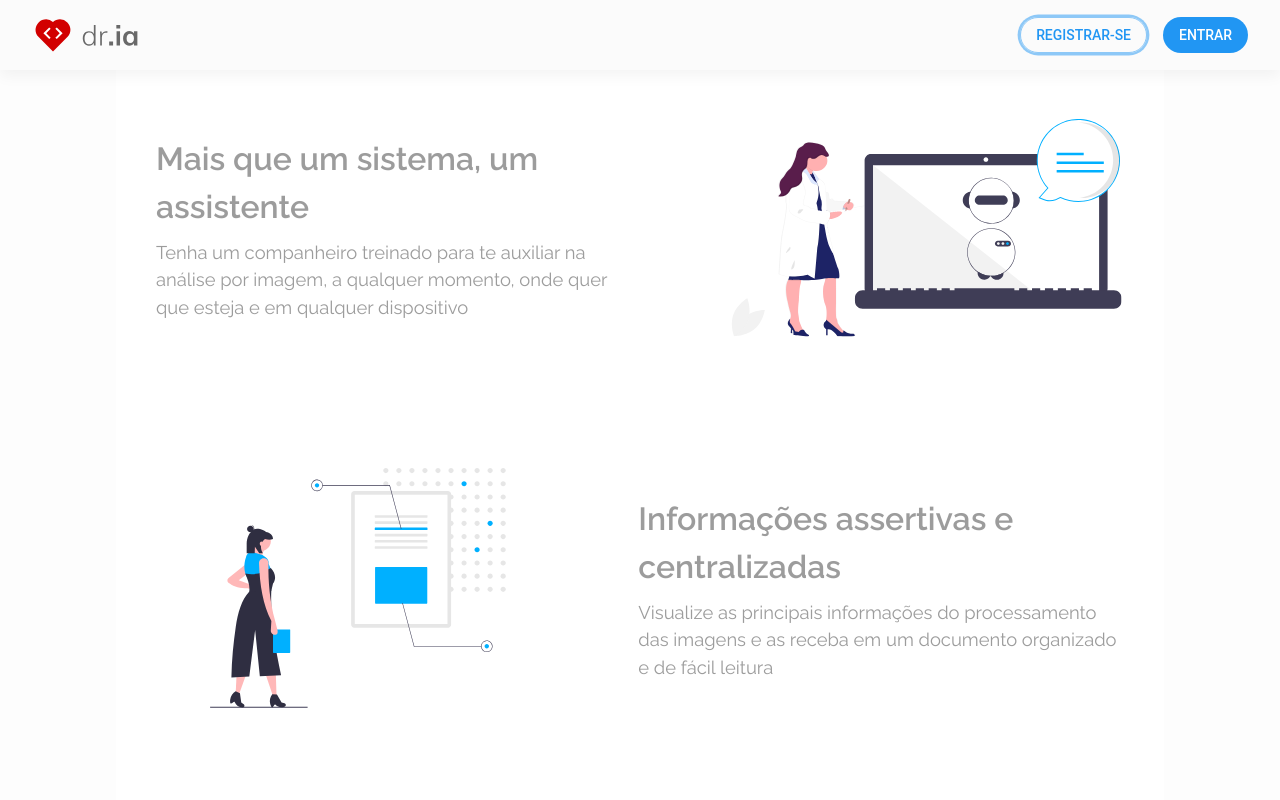
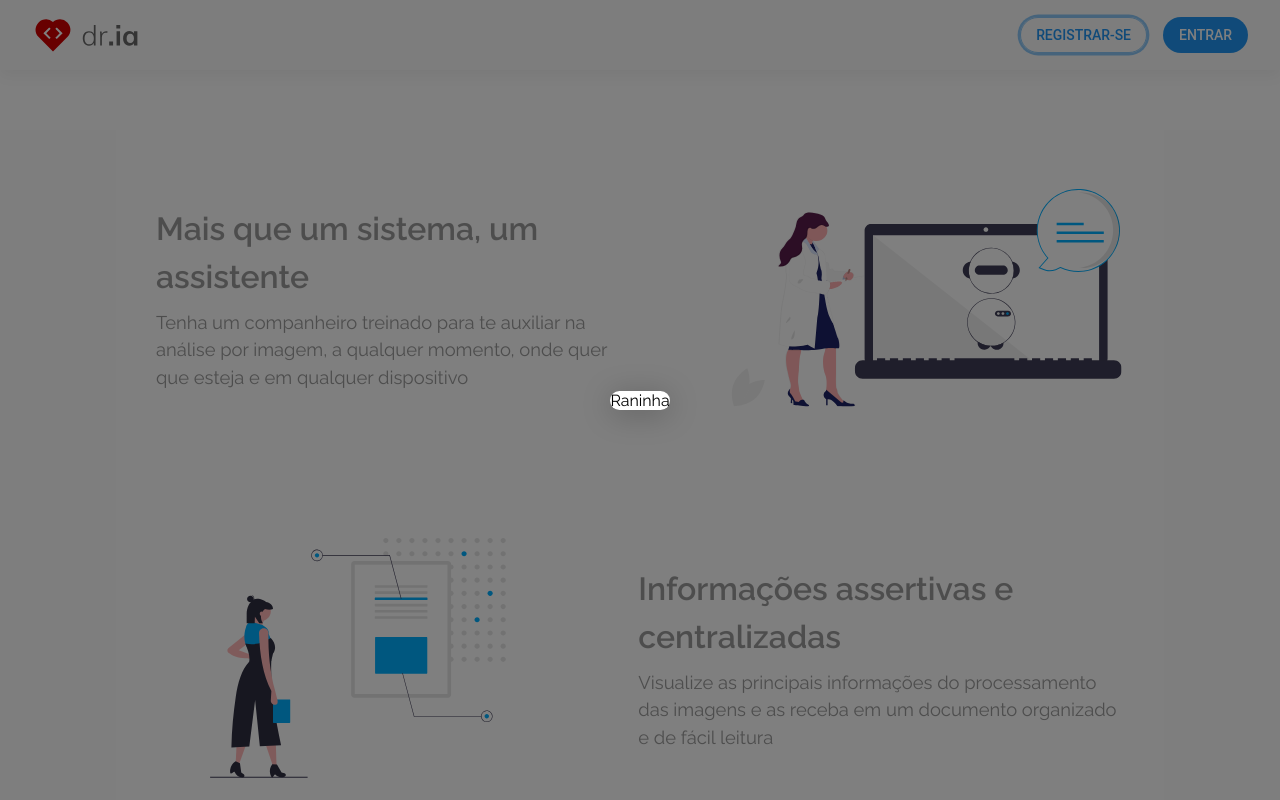
Before and after one commit to duraes-antonio/drai-landpage, a Next.js app: page /home/navbar/navbar in a window 1280 px wide. Both pictures are taken after a click on the button "REGISTRAR-SE". Shown: the top 800 px of the page. Built offline with nearby package versions, Linux system fonts and the light colour scheme.

Commit message:
NE: Contexto e provedor de modal e modal base funcionando

```diff
--- a/package.json
+++ b/package.json
@@ -13,6 +13,7 @@
     "next": "11.1.0",
     "react": "17.0.2",
     "react-dom": "17.0.2",
+    "react-icons": "^4.2.0",
     "styled-components": "^5.3.0"
   },
   "devDependencies": {
--- a/pages/_app.tsx
+++ b/pages/_app.tsx
@@ -7,6 +7,8 @@ import '../shared/styles/globals.css';
 import Footer from './home/footer/footer';
 import React, { CSSProperties } from 'react';
 import { spacingPixelsX } from '../shared/styles/variables';
+import { ServerModal } from '../shared/components/dialog-wrapper/dialog-wrapper';
+import { ModalProvider } from '../shared/contexts/modal-context';
 
 const centerFlexStyle = css`
     display: flex;
@@ -42,14 +44,19 @@ const footerStyle: CSSProperties = {
     maxWidth: 'min(92%, 1048px)',
 };
 
-const Header = styled.header``;
+const Header = styled.header`
+    height: 70px;
+`;
 
 export function MainApp() {
     return (
+        <ModalProvider>
+            <ServerModal />
             <ThemeProvider theme={theme}>
                 <Header>
                     <Navbar />
                 </Header>
+
                 <Content>
                     <PageWrapper>
                         <HomePage />
@@ -59,6 +66,7 @@ export function MainApp() {
                     <Footer style={footerStyle} />
                 </FooterWrapper>
             </ThemeProvider>
+        </ModalProvider>
     );
 }
 
--- a/pages/home/navbar/navbar.tsx
+++ b/pages/home/navbar/navbar.tsx
@@ -1,4 +1,4 @@
-import React, { memo } from 'react';
+import React, { memo, useContext } from 'react';
 import styled from 'styled-components';
 import { colors, spacingPixelsX } from '../../../shared/styles/variables';
 import SvgLogo from '../../../shared/components/svg/logo';
@@ -6,6 +6,7 @@ import {
     ButtonContained,
     ButtonOutlined,
 } from '../../../shared/components/buttons/buttons';
+import { ModalContext } from '../../../shared/contexts/modal-context';
 
 const Container = styled.nav`
     background-color: ${colors.grey5};
@@ -28,11 +29,20 @@ const ActionsArea = styled.div`
 `;
 
 function Navbar(): JSX.Element {
+    const { setConfig } = useContext(ModalContext);
     return (
         <Container>
             <SvgLogo height={'30px'} style={{ height: 42 }} />
             <ActionsArea>
-                <ButtonOutlined>Registrar-se</ButtonOutlined>
+                <ButtonOutlined
+                    onClick={() =>
+                        setConfig?.({
+                            content: 'Raninha',
+                        })
+                    }
+                >
+                    Registrar-se
+                </ButtonOutlined>
                 <ButtonContained>Entrar</ButtonContained>
             </ActionsArea>
         </Container>
--- /dev/null
+++ b/shared/components/dialog-wrapper/dialog-wrapper.tsx
@@ -0,0 +1,43 @@
+import React, { memo, useContext } from 'react';
+import Modal from '@material-ui/core/Modal';
+import Fade from '@material-ui/core/Fade';
+import { ModalContext } from '../../contexts/modal-context';
+import { backdropStyle, ModalContentWrapper, modalStyles } from './styles';
+
+function _ServerModal() {
+    const modalClasses = modalStyles();
+    const rootRef = React.useRef<HTMLDivElement>(null);
+    const { config, setConfig } = useContext(ModalContext);
+
+    const onClose = () => {
+        config?.onClose?.();
+        setConfig?.();
+
+        if (rootRef?.current) {
+            rootRef.current.hidden = true;
+        }
+    };
+    return (
+        <Modal
+            disablePortal
+            disableEnforceFocus
+            disableAutoFocus
+            open={!!config?.content}
+            closeAfterTransition={true}
+            onClose={() => onClose()}
+            aria-labelledby="server-modal-title"
+            aria-describedby="server-modal-description"
+            className={modalClasses.modal}
+            container={() => rootRef.current}
+            BackdropProps={{ style: backdropStyle }}
+        >
+            <Fade in={!!config?.content}>
+                <ModalContentWrapper>{config?.content}</ModalContentWrapper>
+            </Fade>
+        </Modal>
+    );
+}
+
+const ServerModal = memo(_ServerModal);
+
+export { ServerModal };
--- /dev/null
+++ b/shared/components/dialog-wrapper/styles.tsx
@@ -0,0 +1,30 @@
+import { CSSProperties } from 'react';
+import styled from 'styled-components';
+import { pxToRem } from '../../styles/variables';
+import { createStyles, makeStyles, Theme } from '@material-ui/core/styles';
+
+const modalStyles = makeStyles((theme: Theme) =>
+    createStyles({
+        modal: {
+            alignItems: 'center',
+            display: 'flex',
+            justifyContent: 'center',
+            padding: theme.spacing(1),
+        },
+    })
+);
+
+const ModalContentWrapper = styled.div`
+    border-radius: ${pxToRem(25)};
+    background-color: white;
+    max-width: min(${pxToRem(840)}, 95%);
+    box-shadow: 0 ${pxToRem(4)} ${pxToRem(30)} rgba(0, 0, 0, 0.25);
+`;
+
+const backdropStyle: CSSProperties = {
+    position: 'fixed',
+    height: '100vh',
+    width: '100vw',
+};
+
+export { backdropStyle, modalStyles, ModalContentWrapper };
--- /dev/null
+++ b/shared/contexts/modal-context.tsx
@@ -0,0 +1,24 @@
+import React, { createContext, ReactElement, ReactNode, useState } from 'react';
+
+export type ModalConfig = {
+    content?: ReactElement | ReactNode;
+    onClose?: () => void;
+};
+
+export type ModalState = {
+    config?: ModalConfig | null;
+    setConfig: (c?: ModalConfig) => void;
+};
+
+const ModalContext = createContext<Partial<ModalState>>({});
+
+function ModalProvider(props: { children: ReactNode }) {
+    const [config, setConfig] = useState<ModalConfig | null | undefined>(null);
+    return (
+        <ModalContext.Provider value={{ config, setConfig }}>
+            {props.children}
+        </ModalContext.Provider>
+    );
+}
+
+export { ModalProvider, ModalContext };
--- a/shared/styles/variables.ts
+++ b/shared/styles/variables.ts
@@ -19,5 +19,9 @@ export const breakpoints = {
 };
 
 export const spacing = 0.5;
+export const remInPixels = 16;
+
+export const pxToRem = (nPixels: number, oneRemInPixels = remInPixels) =>
+    `${nPixels / oneRemInPixels}rem`;
 
 export const spacingPixelsX = (n = 1) => `${n * spacing}rem`;
```
Lines whose indentation alone changed are shown as unchanged.
